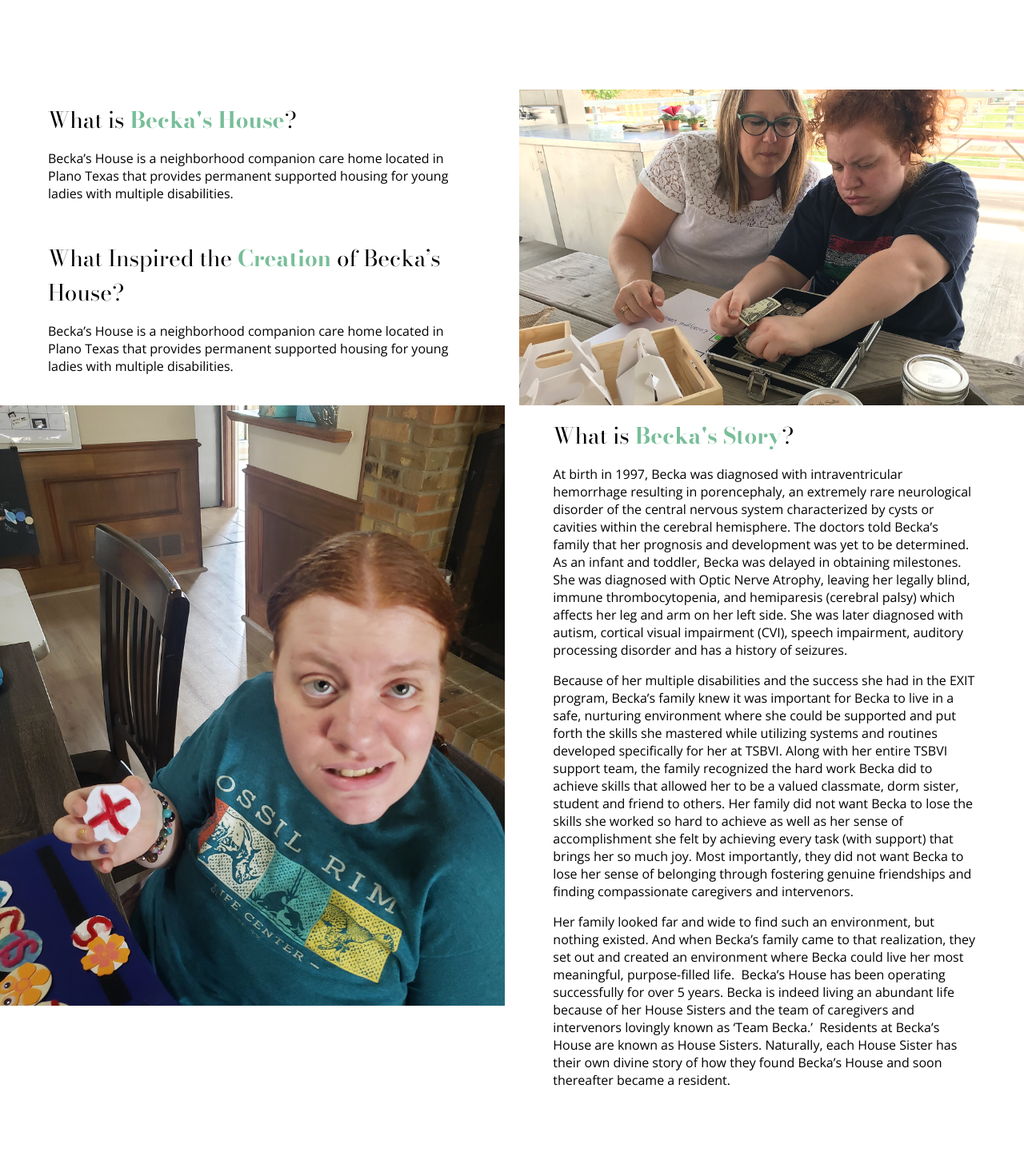
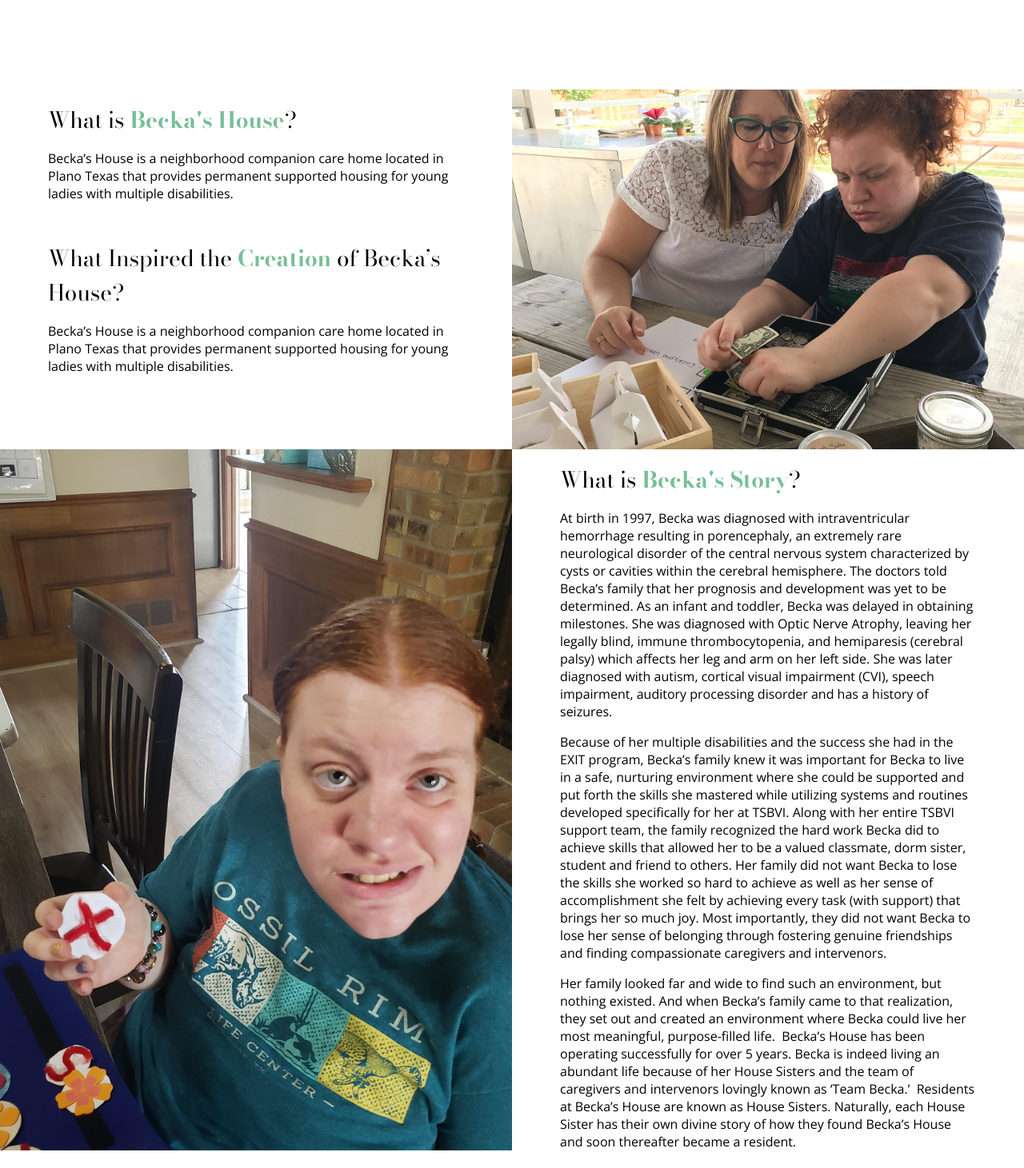
Before and after one commit to gwilliamboyd/beckas-house, a Next.js app: page / in a window 1280 px wide. Shown: the part 1189-2650 px from the top of the page at 80% size. Before the commit the page ends 2623 px from the top, so only its background shows below. Built offline with nearby package versions, Linux system fonts and the light colour scheme.

Commit message:
Makes About images responsive

```diff
--- a/components/About.jsx
+++ b/components/About.jsx
@@ -44,13 +44,21 @@ const About = () => {
             </p>
           </div>
         </div>
-
+        <div className={styles.aboutImageContainer}>
           <Image
+            className={styles.aboutImage}
             src={'/about-us-1.png'}
-          width={640}
-          height={395}
+            fill
+            sizes={'100vw'}
+            style={{
+              objectFit: 'cover',
+              backgroundPosition: 'center',
+            }}
+            //   width={640}
+            //   height={395}
             alt='About Beckas House'
           />
+        </div>
       </div>
       <div className={`${styles.aboutInfo} ${styles.aboutInfoRev}`}>
         <div className={styles.aboutText}>
@@ -106,13 +114,21 @@ const About = () => {
             </div>
           </div>
         </div>
-
+        <div className={styles.aboutImageContainer}>
           <Image
+            className={styles.aboutImage}
             src={'/about-us-2.png'}
-          width={640}
-          height={751}
+            fill
+            sizes={'100vw'}
+            style={{
+              objectFit: 'cover',
+              backgroundPosition: 'center',
+            }}
+            //   width={640}
+            //   height={751}
             alt='About Beckas House'
           />
+        </div>
       </div>
     </div>
   )
--- a/styles/about.module.css
+++ b/styles/about.module.css
@@ -37,6 +37,12 @@
   gap: 1em;
 }
 
+/* sets 50/50 layout for text and image sections  */
+.aboutText,
+.aboutImageContainer {
+  width: 50%;
+}
+
 .aboutSubHeading {
   font-size: 28px;
 }
@@ -52,3 +58,13 @@
   flex-direction: column;
   gap: 1em;
 }
+
+.aboutImageContainer {
+  position: relative;
+  min-height: 450px;
+}
+
+.aboutImage {
+  height: 100%;
+  position: fixed;
+}
```
Lines whose indentation alone changed are shown as unchanged.
